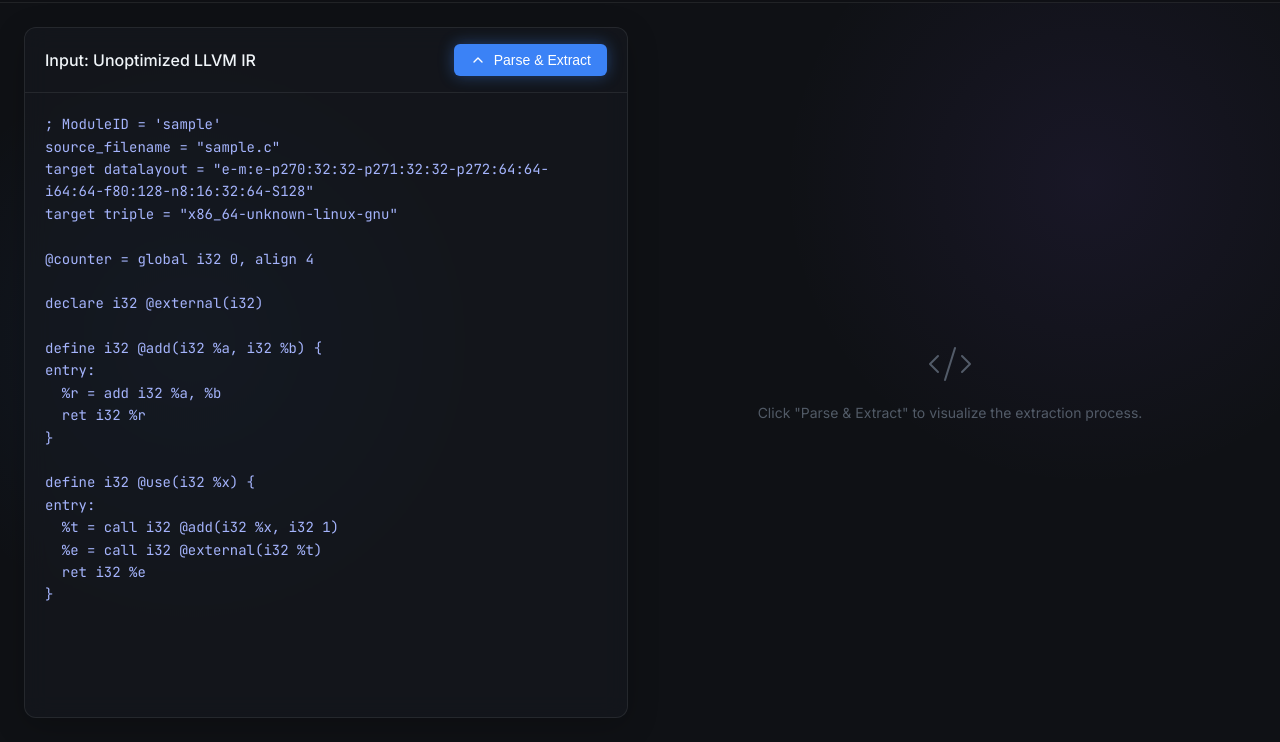
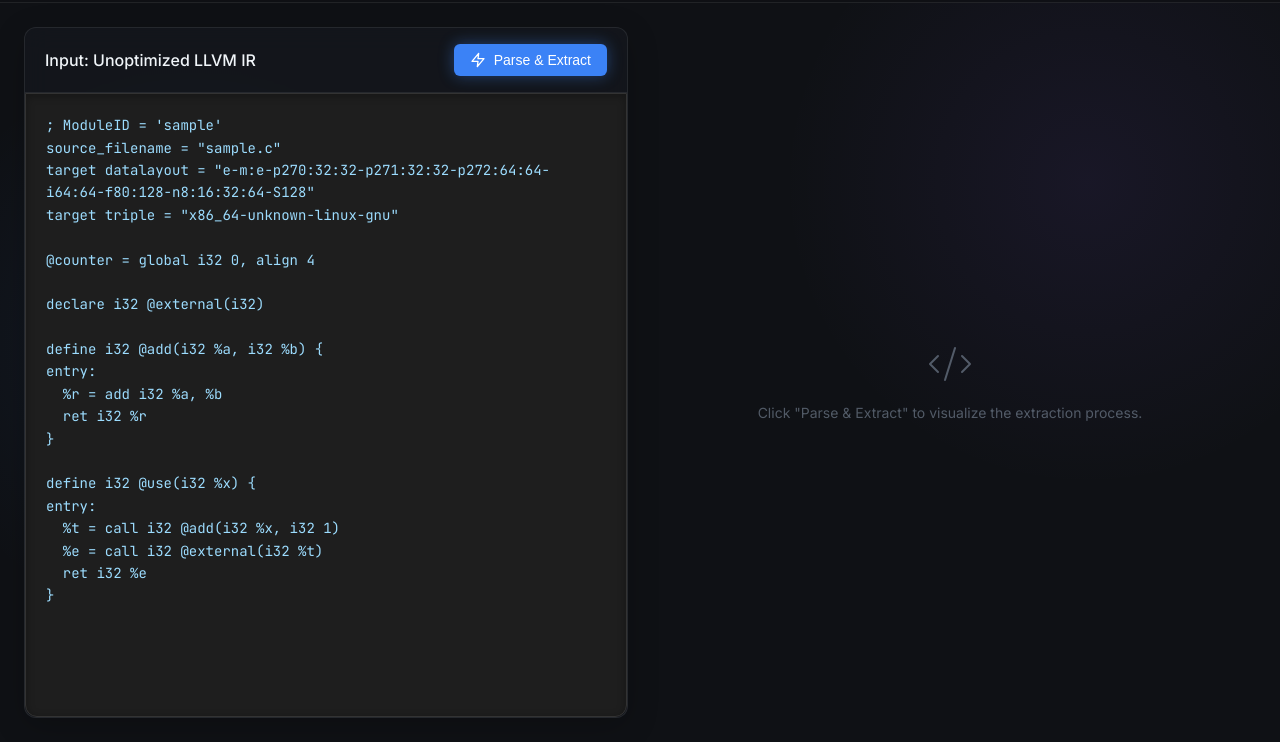
Before and after one commit to GirishRawat/context-window-splitter, a website built with Vite: page ui/index.html in a window 1280 px wide. Shown: the part 58-800 px from the top of the page. Built offline with nearby package versions, Linux system fonts and the light colour scheme; files whose address does not match are found by name.

Commit message:
Style input textarea as code editor and update parse button icon

```diff
--- a/ui/index.html
+++ b/ui/index.html
@@ -28,7 +28,7 @@
         <div class="panel-header">
           <h2>Input: Unoptimized LLVM IR</h2>
           <button id="parse-btn" class="primary-btn">
-            <svg xmlns="http://www.w3.org/2000/svg" width="16" height="16" viewBox="0 0 24 24" fill="none" stroke="currentColor" stroke-width="2" stroke-linecap="round" stroke-linejoin="round"><path d="m18 15-6-6-6 6"/></svg>
+            <svg xmlns="http://www.w3.org/2000/svg" width="16" height="16" viewBox="0 0 24 24" fill="none" stroke="currentColor" stroke-width="2" stroke-linecap="round" stroke-linejoin="round" class="lucide lucide-zap"><polygon points="13 2 3 14 12 14 11 22 21 10 12 10 13 2"/></svg>
             Parse & Extract
           </button>
         </div>
@@ -85,3 +85,4 @@ entry:
     <script type="module" src="/main.js"></script>
   </body>
 </html>
+<!-- redeploy trigger -->
--- a/ui/main.js
+++ b/ui/main.js
@@ -236,7 +236,7 @@ document.addEventListener('DOMContentLoaded', async () => {
       emptyState.classList.remove('hidden');
     } finally {
       // Reset Button
-      parseBtn.innerHTML = `<svg xmlns="http://www.w3.org/2000/svg" width="16" height="16" viewBox="0 0 24 24" fill="none" stroke="currentColor" stroke-width="2" stroke-linecap="round" stroke-linejoin="round"><path d="m18 15-6-6-6 6"/></svg> Parse & Extract`;
+      parseBtn.innerHTML = `<svg xmlns="http://www.w3.org/2000/svg" width="16" height="16" viewBox="0 0 24 24" fill="none" stroke="currentColor" stroke-width="2" stroke-linecap="round" stroke-linejoin="round" class="lucide lucide-zap"><polygon points="13 2 3 14 12 14 11 22 21 10 12 10 13 2"/></svg> Parse & Extract`;
       parseBtn.disabled = false;
     }
   });
--- a/ui/style.css
+++ b/ui/style.css
@@ -133,19 +133,21 @@ body {
 /* Editor */
 .code-editor {
   flex: 1;
-  background: transparent;
-  color: #a5b4fc;
+  background: #1e1e1e;
+  color: #9cdcfe;
   font-family: var(--font-mono);
   font-size: 0.875rem;
   line-height: 1.6;
   padding: 1.25rem;
-  border: none;
+  border: 1px solid #333;
+  border-radius: 0 0 12px 12px;
   resize: none;
   outline: none;
+  box-shadow: inset 0 2px 8px rgba(0, 0, 0, 0.3);
 }
 
 .code-editor::placeholder {
-  color: rgba(148, 163, 184, 0.3);
+  color: #6a9955;
 }
 
 /* Button */
```
